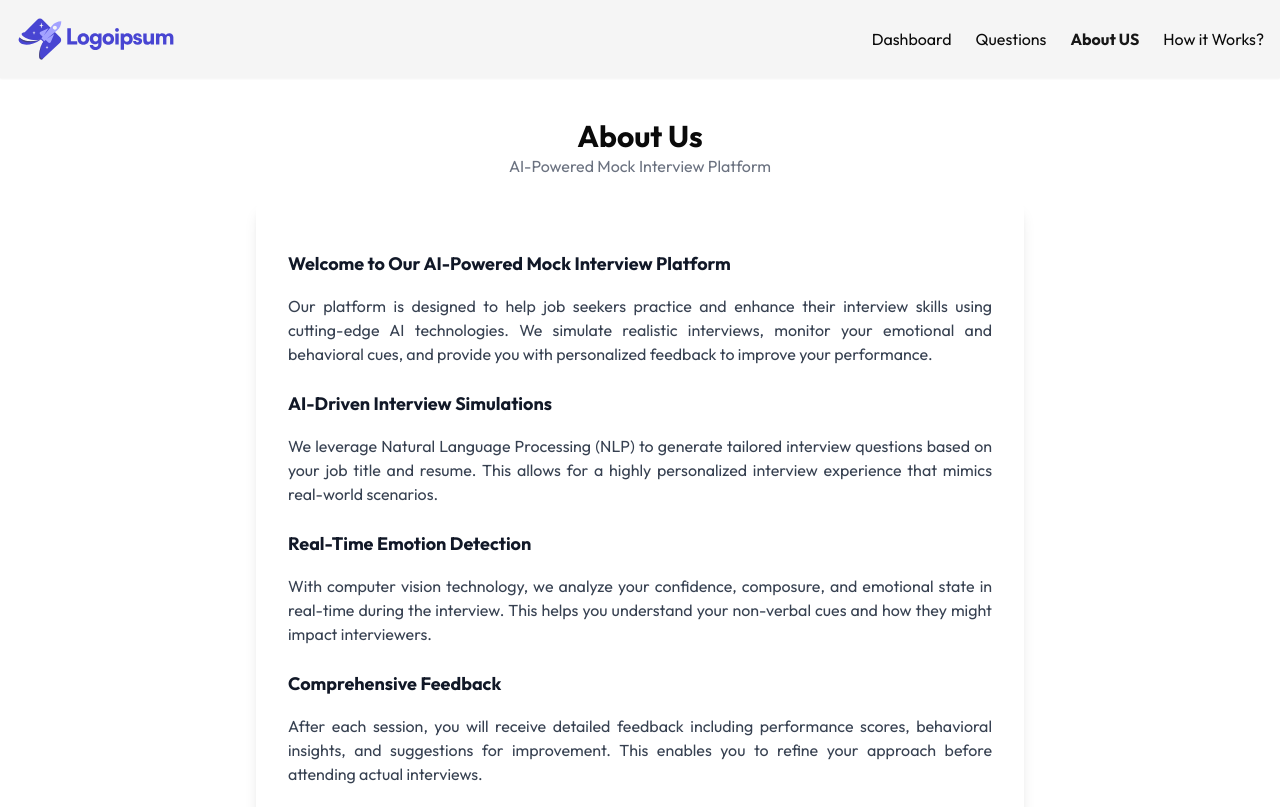
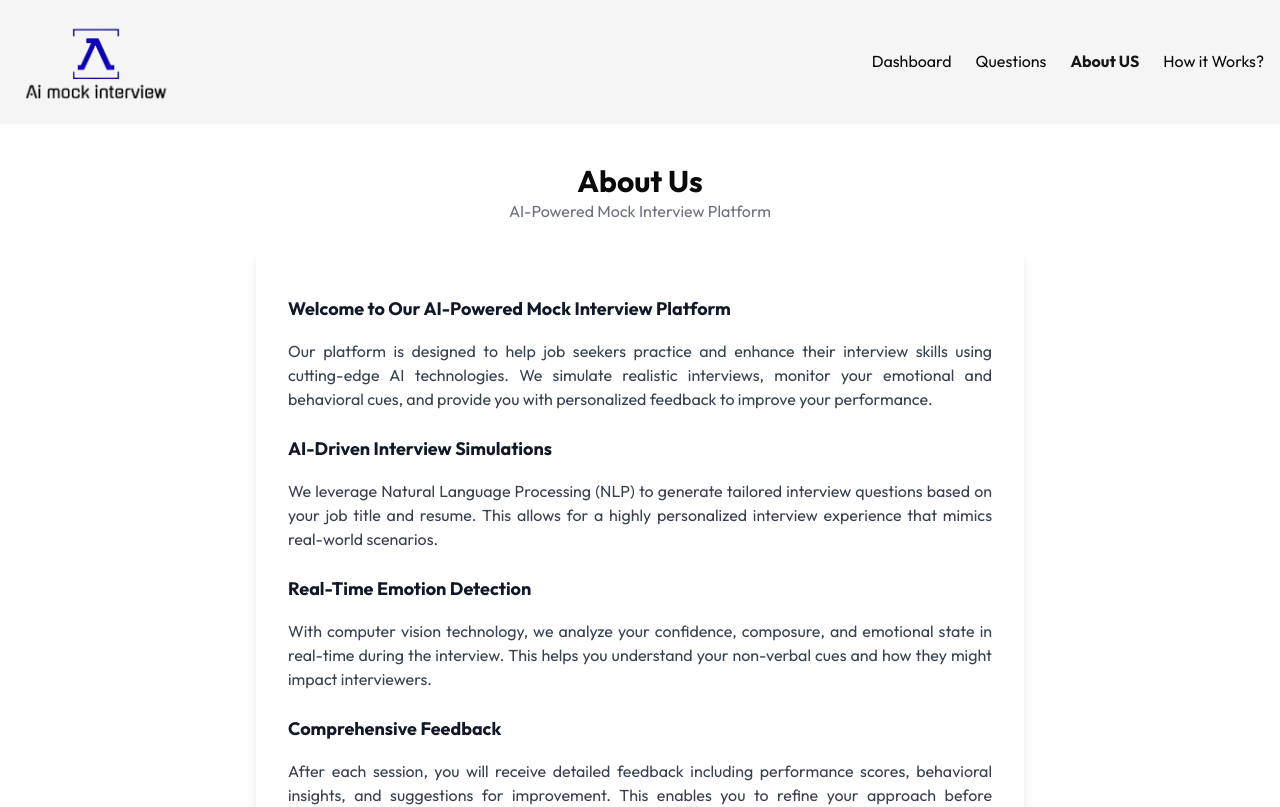
Before and after one commit to Tanishque003/Ai-mock-interview-Platform, a Next.js app: page /dashboard/upgrade in a window 1280 px wide. Shown: the top 807 px of the page. Built offline with nearby package versions, Linux system fonts and the light colour scheme.

Commit message:
Update Header.jsx

```diff
--- a/app/dashboard/_components/Header.jsx
+++ b/app/dashboard/_components/Header.jsx
@@ -14,7 +14,7 @@ function Header() {
 
   return (
     <div className='flex p-4 items-center justify-between bg-secondary shadow-sm'>
-        <Image src={'/logo.svg'} width={160} height={100} alt='logo' />
+        <Image src={'/LOGOO.png'} width={160} height={100} alt='logo' />
         <ul className='hidden md:flex gap-6'>
           <Link href={"/dashboard"}>
             <li className={`hover:text-primary hover:font-bold transition-all
```
